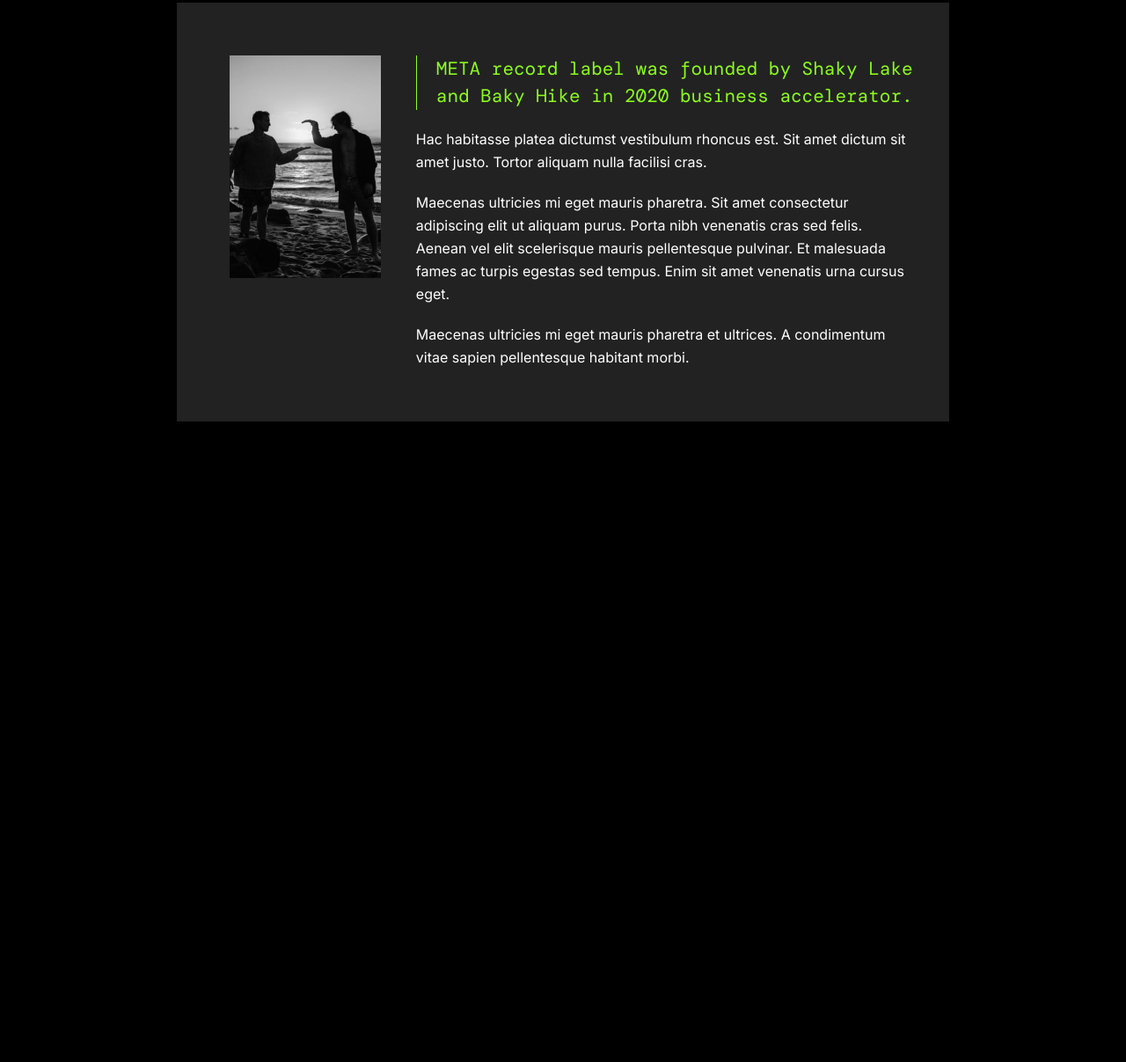
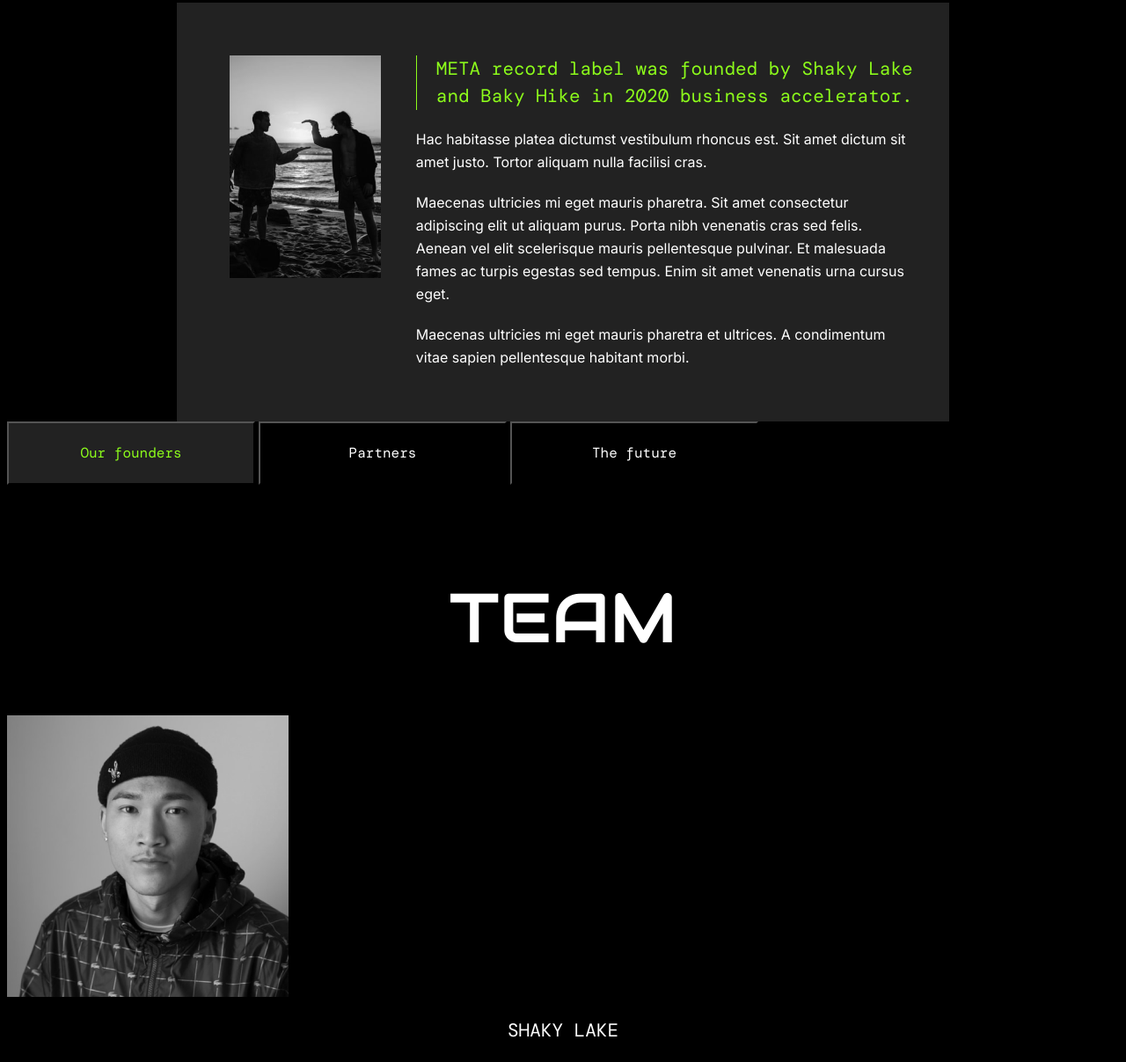
Before and after one commit to Krasler19/Meta, a plain HTML site: page index.html in a window 1280 px wide. Shown: the part 2630-3837 px from the top of the page at 88% size. Before the commit the page ends 3117 px from the top, so only its background shows below. Drawn offline with nearby package versions, Linux system fonts and the light colour scheme.

Commit message:
story section

```diff
--- a/index.html
+++ b/index.html
@@ -155,6 +155,22 @@
           </p>
         </div>
       </div>
+      <div>
+        <button class="first-button-section">Our founders</button>
+        <button class="first-button">Partners</button>
+        <button class="first-button">The future</button>
+      </div>
+    </section>
+    <section>
+      <h2 class="second-title">team</h2>
+      <div>
+        <img
+          src="photo/backgrounds/IMAGE (7).png"
+          alt="asian"
+          class="first-section-img"
+        />
+        <p class="name-img">Shaky Lake</p>
+      </div>
     </section>
     <script src="script.js"></script>
   </body>
--- a/style.css
+++ b/style.css
@@ -243,3 +243,53 @@ h1 {
 .story-texts > p:not(:last-child) {
   margin-bottom: 20px;
 }
+
+.first-button{
+  color: #FFF;
+  font-family: DM Mono;
+  font-size: 16px;
+  font-style: normal;
+  font-weight: 400;
+  line-height: 16px;
+  background: #000;
+  width: 282px;
+height: 72px;
+flex-shrink: 0;
+}
+.first-button-section{
+  color: #8DFD1B;
+font-family: DM Mono;
+font-size: 16px;
+font-style: normal;
+font-weight: 400;
+line-height: 16px;
+background: #222;
+width: 282px;
+height: 72px;
+flex-shrink: 0;
+}
+
+
+
+.second-title{
+  color: #FFF;
+font-family: "Audiowide", sans-serif;
+font-size: 79px;
+font-style: normal;
+font-weight: 400;
+line-height: 88px;
+text-transform: uppercase;
+text-align: center;
+margin-top: 108px;
+}
+
+.name-img{
+  color: #FFF;
+text-align: center;
+font-family: "DM Mono", sans-serif;
+font-size: 21px;
+font-style: normal;
+font-weight: 400;
+line-height: 27.726px; /* 132.03% */
+text-transform: uppercase;
+}
```
Also changed, not shown: photo/backgrounds/IMAGE (7).png (added).
